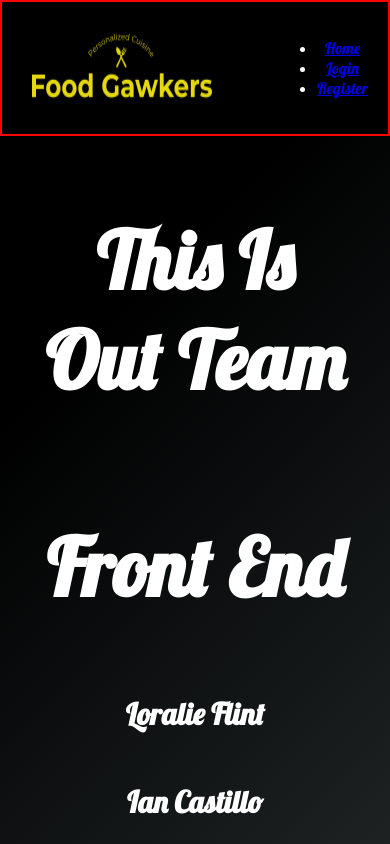
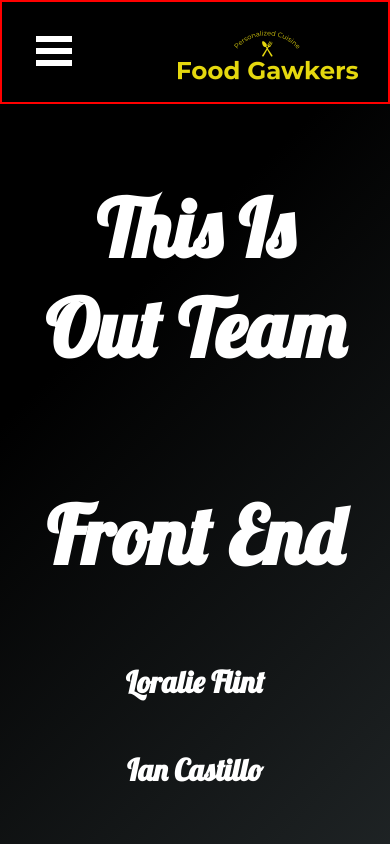
Before and after one commit to chef-portfolio-team/reactapp, a React (Create React App) app in the folder chef-portfolio/: page /team in a window 390 px wide. Shown: the top 844 px of the page. Built offline with nearby package versions, Linux system fonts and the light colour scheme; a web font is replaced by a local one.

Commit message:
Added Hamburger

```diff
--- a/chef-portfolio/src/components/App.css
+++ b/chef-portfolio/src/components/App.css
@@ -41,6 +41,7 @@
   background-color: black;
   border:2px solid red;
   color:white;
+  height:60px;
 }
 
 .header h1{
--- a/chef-portfolio/src/components/App.js
+++ b/chef-portfolio/src/components/App.js
@@ -5,7 +5,7 @@ import About from './About/About'
 import Team from './About/Team'
 import Contact from './About/Contact'
 import ChefContact from './About/ChefContact'
-import Slider from './Home/Slider'
+
 import Home from '../components/Home'
 import Logo from '../img/logo.png'
 import SideBar from '../components/Home/Sidebar'
@@ -32,41 +32,36 @@ class App extends React.Component {
 
             {/* Header */}
             <div className='header'>
+            <SideBar/>
+              <div className='hamburger'>
+
                 <img src={Logo} />
-            <div className='hamburger'>
-              <nav>
-                <ul>
-                  <li><Link to={'/'} className="nav-link">Home</Link></li>
-                  <li><Link to={'/login'} className="nav-link">Login</Link></li>
-                  <li><Link to={'/Register'} className="nav-link">Register</Link></li>
-                </ul>
-              </nav>
               </div>
             </div>
             <Switch>
-                    <Route exact path='/' component = {Home}/>
+              <Route exact path='/' component={Home} />
               <Route path='/Login' component={Login} />
               <Route path='/Register' component={Register} />
             </Switch>
 
             {/* Components */}
             <div className='about'  >
-        <Route path='/about' exact render={(props) => <About {...props} />} className='about-route'/>
+              <Route path='/about' exact render={(props) => <About {...props} />} className='about-route' />
             </div>
             <div className='chef-contact'  >
-        <Route path='/chef-contact' exact render={(props) => <ChefContact {...props} />} className='chef-contact-route'/>
+              <Route path='/chef-contact' exact render={(props) => <ChefContact {...props} />} className='chef-contact-route' />
             </div>
             <div className='team'>
-        <Route path='/team' exact render={(props) => <Team {...props} />} className='team-route'/>
+              <Route path='/team' exact render={(props) => <Team {...props} />} className='team-route' />
             </div>
             <div className='contact'>
-        <Route path='/team-contact' exact render={(props) => <Contact {...props} />} className='team-contact-route'/>
+              <Route path='/team-contact' exact render={(props) => <Contact {...props} />} className='team-contact-route' />
             </div>
             <div className='login'>
-        <Route path='/login' exact render={(props) => <Login {...props} />} className='login-contact-route'/>
+              <Route path='/login' exact render={(props) => <Login {...props} />} className='login-contact-route' />
             </div>
             <div className='register'>
-        <Route path='/register' exact render={(props) => <Register {...props} />} className='register-contact-route'/>
+              <Route path='/register' exact render={(props) => <Register {...props} />} className='register-contact-route' />
             </div>
           </div>
 
--- a/chef-portfolio/src/components/Home/MenuLinks.js
+++ b/chef-portfolio/src/components/Home/MenuLinks.js
@@ -0,0 +1,22 @@
+import React from "react";
+import { slide as Menu } from "react-burger-menu";
+import '../../css/Styles.css'
+import { Link } from 'react-router-dom';
+
+export default props => {
+  return (
+    // Pass on our props
+    <Menu {...props}>
+
+      <ul>
+        <li><Link to={'/'} className="nav-link">Home</Link></li>
+        <li><Link to={'/Login'} className="nav-link">Login</Link></li>
+        <li><Link to={'/Register'} className="nav-link">Register</Link></li>
+        <li><Link to={'/chef-contact'} className="nav-link">Contact</Link></li>
+        <li><Link to={'/team'} className="nav-link">Team</Link></li>
+        <li><Link to={'/about'} className="nav-link">About</Link></li>
+      </ul>
+
+    </Menu>
+  );
+};
--- a/chef-portfolio/src/components/Home/Sidebar.js
+++ b/chef-portfolio/src/components/Home/Sidebar.js
@@ -1,44 +1,21 @@
 
 import styled from 'styled-components';
-import { BrowserRouter as Router, Route, Link, Switch } from 'react-router-dom';
-import React, { Component } from 'react';
+// import { BrowserRouter as Router, Route, Link, Switch } from 'react-router-dom';
+import React from 'react';
+import MenuLinks from '../Home/MenuLinks'
 
 
-class Toggle extends Component {
+function SideBar() {
+    return (
+      // <div id="App">
+      <div id="page-wrap">
+      <MenuLinks pageWrapId={"page-wrap"} outerContainerId={"App"} />
 
-    state = {
-        on: false,
-    }
+      {/* <div id="page-wrap"> */}
 
-    toggle = () => {
-        this.setState({
-            on: !this.state.on
-        })
-    }
+      </div>
+    // </div>
+    );
+  }
 
-    render() {
-
-        return (
-            <div>
-                <div className="hamburgerIcon">
-                    <i className="fas fa-bars" onClick={this.toggle}></i>
-                </div>
-                {this.state.on && <div className='list'>
-                    <ul>
-                        <li><Link to={'/'} className="nav-link">Home</Link></li>
-                        <li><Link to={'/services'} className="nav-link">Services</Link></li>
-                        <li><a href="#" className="nav-link">About Us</a></li>
-                        <li><Link to={'contactUs'} className="nav-link">Contact Us</Link></li>
-                    </ul>
-                </div>}
-
-
-            </div>
-
-        )
-    }
-
-}
-
-
-export default Toggle;
+export default SideBar;
--- a/chef-portfolio/src/components/Home/Styles.css
+++ b/chef-portfolio/src/components/Home/Styles.css
@@ -0,0 +1,78 @@
+#App {
+    font-family: sans-serif;
+
+    /* Give app full page to work with */
+    height: 20vh;
+  }
+
+#page-wrap {
+    text-align: center;
+
+    /* Prevent sidebar from showing a scrollbar on page */
+    overflow: auto;
+}
+
+/* Individual item */
+.bm-item {
+    display: inline-block;
+
+    /* Our sidebar item styling */
+    text-decoration: none;
+    margin-bottom: 10px;
+    color: #d1d1d1;
+    transition: color 0.2s;
+}
+
+/* Change color on hover */
+.bm-item:hover {
+    color: white;
+}
+
+/* The rest copied directly from react-burger-menu docs */
+
+/* Position and sizing of burger button */
+.bm-burger-button {
+    position: fixed;
+    width: 36px;
+    height: 30px;
+    left: 36px;
+    top: 36px;
+}
+
+/* Color/shape of burger icon bars */
+.bm-burger-bars {
+    background: #373a47;
+}
+
+/* Position and sizing of clickable cross button */
+.bm-cross-button {
+    height: 24px;
+    width: 24px;
+}
+
+/* Color/shape of close button cross */
+.bm-cross {
+    background: #bdc3c7;
+}
+
+/* General sidebar styles */
+.bm-menu {
+    background: #373a47;
+    padding: 2.5em 1.5em 0;
+    font-size: 1.15em;
+}
+
+/* Morph shape necessary with bubble or elastic */
+.bm-morph-shape {
+    fill: #373a47;
+}
+
+/* Wrapper for item list */
+.bm-item-list {
+    color: #b8b7ad;
+}
+
+/* Styling of overlay */
+.bm-overlay {
+    background: rgba(0, 0, 0, 0.3);
+}
--- /dev/null
+++ b/chef-portfolio/src/css/Styles.css
@@ -0,0 +1,86 @@
+html,
+body {
+  margin: 0;
+}
+
+#App {
+  /* font-family: sans-serif;
+
+  /* Give app full page to work with */
+  /* height: 50px;  */
+}
+
+#page-wrap {
+  text-align: center;
+
+  /* Prevent sidebar from showing a scrollbar on page */
+  overflow: hidden !important;
+  height:100px;
+}
+
+/* Individual item */
+.bm-item {
+  display: inline-block;
+
+  /* Our sidebar item styling */
+  text-decoration: none;
+  margin-bottom: 10px;
+  color: #d1d1d1;
+  transition: color 0.2s;
+  height:100px;
+  left:-50px;
+}
+
+/* Change color on hover */
+.bm-item:hover {
+  color: white;
+}
+
+/* The rest copied directly from react-burger-menu docs */
+
+/* Position and sizing of burger button */
+.bm-burger-button {
+  position: fixed;
+  width: 36px;
+  height: 30px;
+  left: 36px;
+  top: 36px;
+}
+
+/* Color/shape of burger icon bars */
+.bm-burger-bars {
+  background: white;
+}
+
+/* Position and sizing of clickable cross button */
+.bm-cross-button {
+  height: 24px;
+  width: 24px;
+}
+
+/* Color/shape of close button cross */
+.bm-cross {
+  background: #bdc3c7;
+}
+
+/* General sidebar styles */
+.bm-menu {
+  background: #373a47;
+  padding: 2.5em 1.5em 0;
+  font-size: 1.15em;
+}
+
+/* Morph shape necessary with bubble or elastic */
+.bm-morph-shape {
+  fill: #373a47;
+}
+
+/* Wrapper for item list */
+.bm-item-list {
+  color: #b8b7ad;
+}
+
+/* Styling of overlay */
+.bm-overlay {
+  background: rgba(0, 0, 0, 0.3);
+}
```
Also changed, not shown: 1 other file (tests, documents, lock files or other folders). Lines whose indentation alone changed are shown as unchanged.
